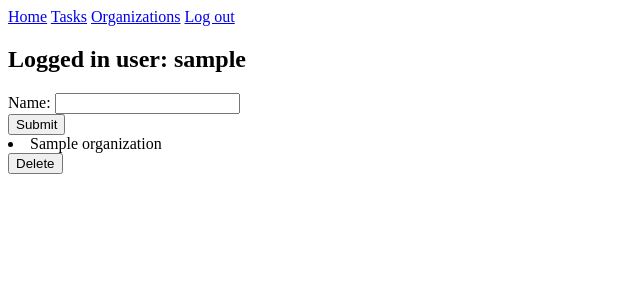
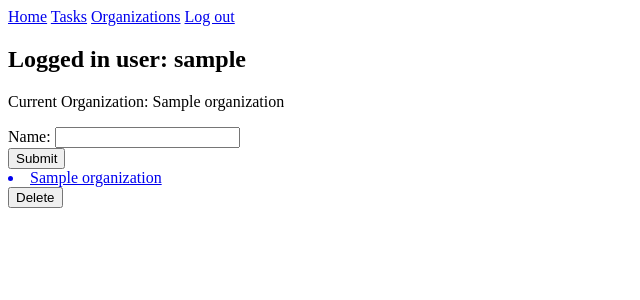
Before and after one commit to akgunkaya/projectfundjango, a Django app: page /organizations/ in a window 1280 px wide. Shown: the top 300 px of the page, without its empty margins (0-640 px from the left). Run offline with Django 4.2, Linux system fonts and the light colour scheme; a user stored in the database is signed in; tables that the repository leaves empty hold one stand-in row (values such as "Sample post").

Commit message:
added functionality to change the selected organization

```diff
--- a/taskapp/templates/base.html
+++ b/taskapp/templates/base.html
@@ -28,6 +28,9 @@
             <h1>
                 Logged in user: {{user.username}}
             </h1>
+            {% if user.userprofile.selected_organization %}
+                <p>Current Organization: {{ user.userprofile.selected_organization }}</p>
+            {% endif %}
         </nav>
     </header>
 
--- a/taskapp/templates/organizations/partials/list_organizations.html
+++ b/taskapp/templates/organizations/partials/list_organizations.html
@@ -1,5 +1,5 @@
 {% for organization in organizations %}
-  <div id="organization-item-{{ organization.id }}">
+  <a href="{% url 'set_selected_organization' organization.id %}" id="organization-item-{{ organization.id }}">
     <li>{{ organization }} </li>
     <button hx-post="{% url 'delete_organization' organization.id %}" hx-confirm="Are you sure?" hx-target="#organization-item-{{ organization.id }}" hx-swap="outerHTML">
       Delete
--- a/taskapp/urls.py
+++ b/taskapp/urls.py
@@ -10,4 +10,5 @@ urlpatterns = [
     path('tasks/delete/<int:task_id>/', views.delete_task, name='delete_task'),
     path('organizations/', views.organizations, name='organizations'),
     path('organizations/delete/<int:organization_id>/', views.delete_organization, name='delete_organization'),
+    path('organizations/select/<int:organization_id>/', views.set_selected_organization, name='set_selected_organization'),
 ]
--- a/taskapp/views.py
+++ b/taskapp/views.py
@@ -46,39 +46,37 @@ def user_logout(request):
 def tasks(request):
     form = CreateTaskForm()
     current_user = request.user
-    user_organizations = current_user.organization_set.all()
-    tasks = Task.objects.filter(organization__in=user_organizations)
+    user_profile = UserProfile.objects.get(user=current_user)
+    selected_organization = user_profile.selected_organization
+
+    # Filter tasks for the selected organization only
+    if selected_organization:
+        tasks = Task.objects.filter(organization=selected_organization)
+    else:
+        tasks = Task.objects.none()  # No tasks if no organization is selected
     error = None
 
     if request.method == 'POST':
         form = CreateTaskForm(request.POST)
         if form.is_valid():
-            # Save the new task to the database
             task = form.save(commit=False)
-            user_profile = UserProfile.objects.get(user=current_user)
-            selected_organization = user_profile.selected_organization
-            if selected_organization in user_organizations:
-                task.organization = selected_organization  # Set the organization here
+            if selected_organization:
+                task.organization = selected_organization
                 task.save()
-                # Check if the request is an HTMX request
                 if request.headers.get('HX-Request'):
-                    # Return only the list to update the part of the page with tasks
                     return render(request, 'tasks/partials/list_tasks.html', {'tasks': tasks, 'error': error})
                 else:
-                    # For non-HTMX requests, redirect to the main tasks page
-                    return redirect('tasks')  # Replace 'tasks' with the appropriate URL name
+                    return redirect('tasks')
             else:
-                error = "You are not authorized to create tasks in this organization."
-
+                error = "You must select an organization before creating tasks."
         else:
             error = "Oops, something went wrong."
 
-    # If it's an HTMX request, return only the form
     if request.headers.get('HX-Request'):
         return render(request, 'tasks/partials/list_tasks.html', {'tasks': tasks, 'error': error})
 
-    # For a standard GET request, render the entire tasks page
     return render(request, 'tasks/tasks.html', {'form': form, 'tasks': tasks, 'error': error})
+
 
 @login_required
 def delete_task(request, task_id):
@@ -116,10 +114,25 @@ def organizations(request):
     if request.headers.get('HX-Request'):
         return render(request, 'organizations/partials/create_organization_form.html', {'form': form, 'organizations': organizations, 'error': error})
 
-    return render(request, 'organizations/organizations.html', {'form': form, 'organizations': organizations, 'error': error})
+    selected_organization = UserProfile.objects.get(user=request.user).selected_organization
+    return render(request, 'organizations/organizations.html', {
+        'form': form,
+        'organizations': organizations,
+        'selected_organization': selected_organization,
+        'error': error
+    })
 
 @login_required
 def delete_organization(request, organization_id):
     organization = get_object_or_404(Organization, pk=organization_id)
     organization.delete()
     return HttpResponse('')
+
+@login_required
+def set_selected_organization(request, organization_id):
+    organization = get_object_or_404(Organization, pk=organization_id)
+    user_profile = UserProfile.objects.get(user=request.user)
+    user_profile.selected_organization = organization
+    user_profile.save()
+    # TODO dont redirect instead use HTMX to reload only some parts of the page
+    return redirect('organizations')  # Redirect to the organizations page or wherever appropriate
```
